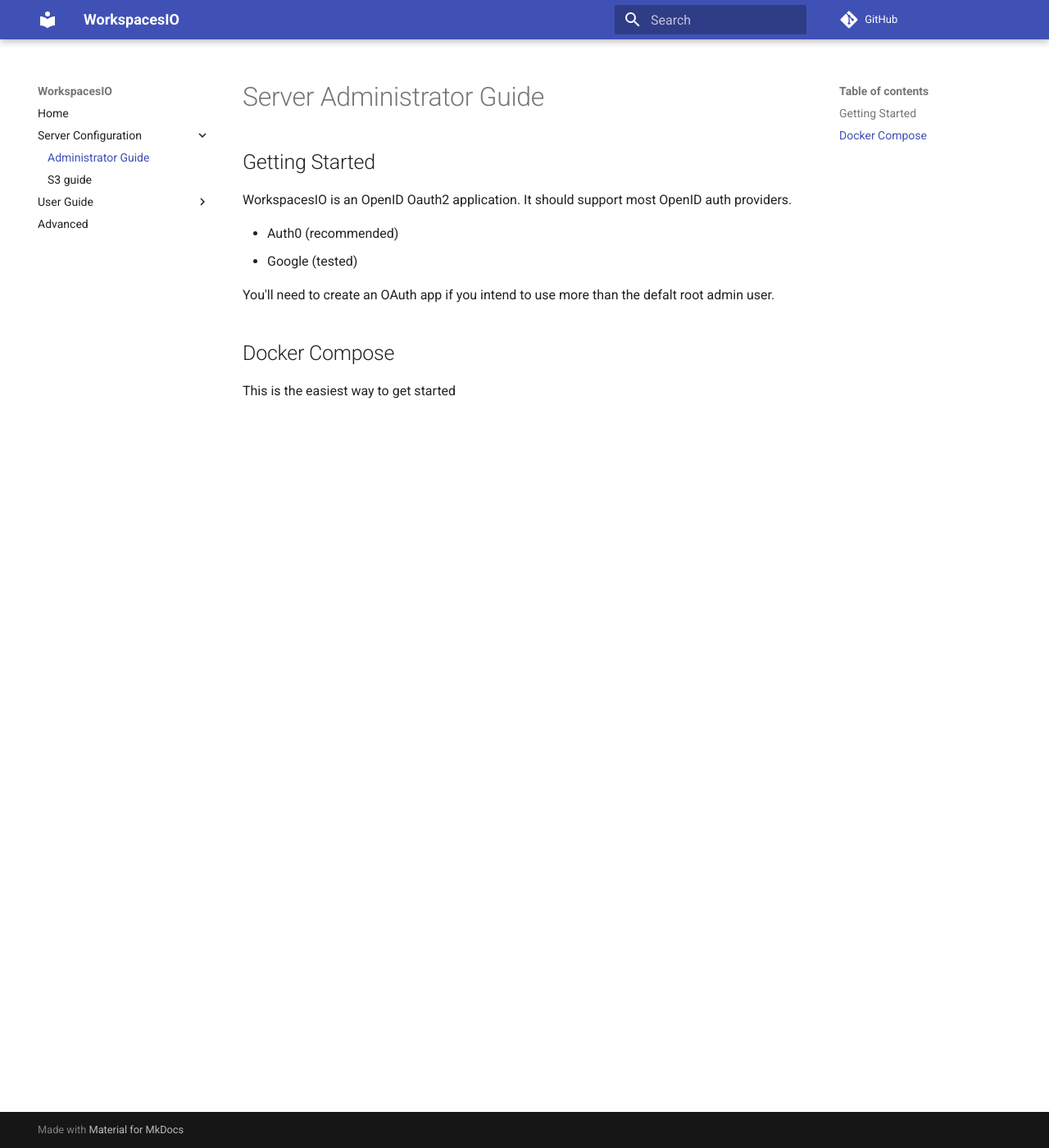
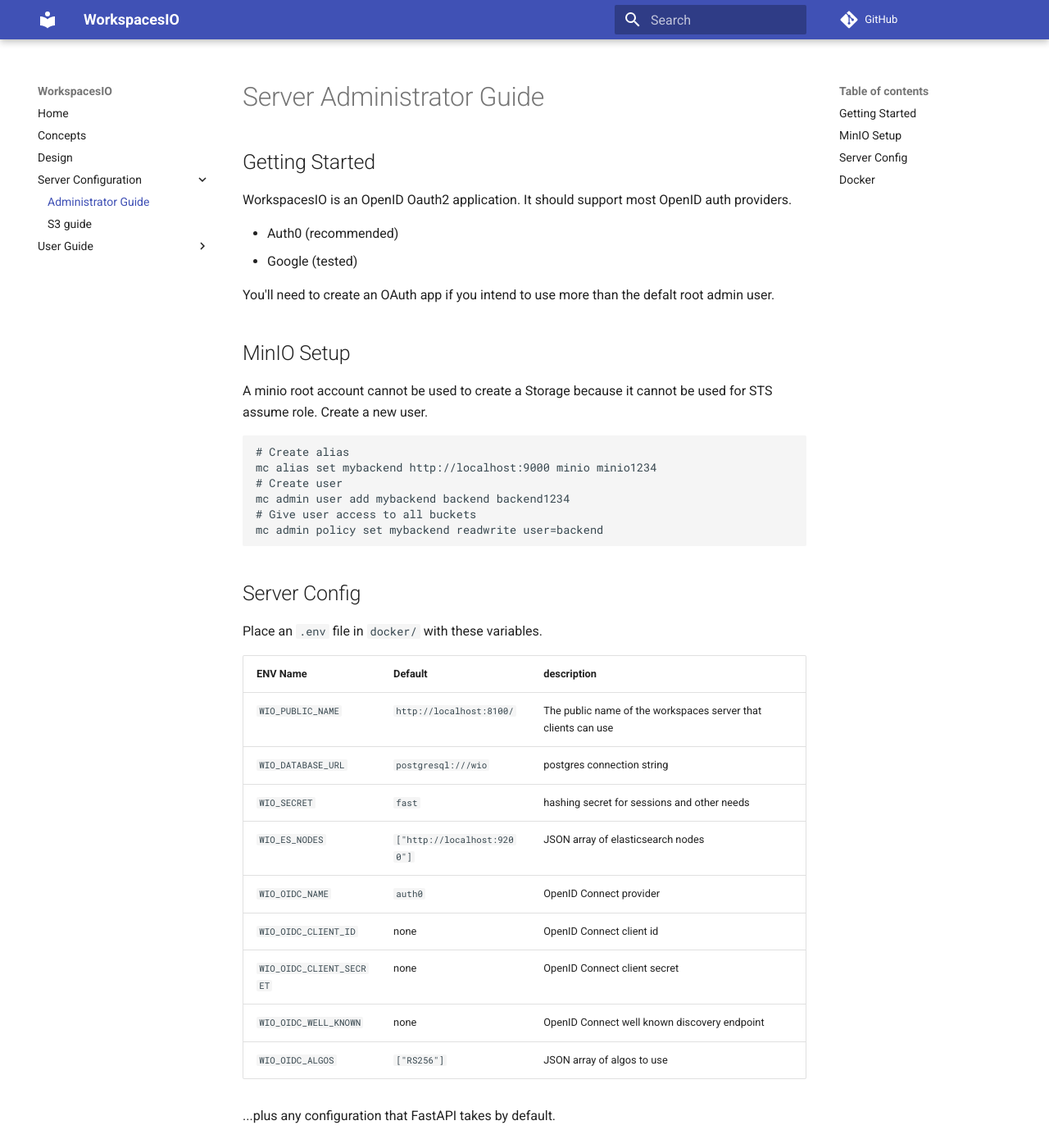
Before and after one commit to subdavis/workspaces-io, an MkDocs documentation site: the page built from docs/admin/administrator-guide.md, in a window 1280 px wide and 1400 px high. Shown: the whole window at 82% size. Built offline with MkDocs 1.6.1 and Material for MkDocs 9.7.7, drawn with Linux system fonts in a browser that asks for light colours; comment, search, counter and statistics services are not loaded; some of the changed text lies outside the part shown.

Commit message:
Docs2 (#14)
* Done

* What wrong?

````diff
--- a/docs/admin/administrator-guide.md
+++ b/docs/admin/administrator-guide.md
@@ -9,6 +9,50 @@
 
 You'll need to create an OAuth app if you intend to use more than the defalt root admin user.
 
-## Docker Compose
+## MinIO Setup
 
-This is the easiest way to get started
+A minio root account cannot be used to create a Storage because it cannot be used for STS assume role.  Create a new user.
+
+``` sh
+# Create alias
+mc alias set mybackend http://localhost:9000 minio minio1234
+# Create user
+mc admin user add mybackend backend backend1234
+# Give user access to all buckets
+mc admin policy set mybackend readwrite user=backend
+```
+
+## Server Config
+
+Place an `.env` file in `docker/` with these variables.
+
+| ENV Name | Default | description |
+|----------|---------|-------------|
+| `WIO_PUBLIC_NAME` | `http://localhost:8100/` | The public name of the workspaces server that clients can use
+| `WIO_DATABASE_URL` | `postgresql:///wio` | postgres connection string
+| `WIO_SECRET` | `fast` | hashing secret for sessions and other needs
+| `WIO_ES_NODES` | `["http://localhost:9200"]` | JSON array of elasticsearch nodes
+| `WIO_OIDC_NAME` | `auth0` | OpenID Connect provider
+| `WIO_OIDC_CLIENT_ID` | none | OpenID Connect client id
+| `WIO_OIDC_CLIENT_SECRET` | none | OpenID Connect client secret
+| `WIO_OIDC_WELL_KNOWN` | none | OpenID Connect well known discovery endpoint
+| `WIO_OIDC_ALGOS` | `["RS256"]` | JSON array of algos to use
+
+...plus any configuration that FastAPI takes by default.
+
+## Docker
+
+``` sh
+cd docker/
+docker-compose up -d
+```
+
+Initialize the stack by running through the commands in `initialize.sh` .
+
+# Debugging
+
+https://docs.python.org/3/using/cmdline.html#envvar-PYTHONPROFILEIMPORTTIME
+
+``` bash
+PYTHONPROFILEIMPORTTIME=1 wio
+```
--- a/mkdocs.yml
+++ b/mkdocs.yml
@@ -11,10 +11,10 @@
 
 nav:
   - Home: index.md
+  - Concepts: concepts.md
+  - Design: design.md
   - Server Configuration:
     - Administrator Guide: admin/administrator-guide.md
     - S3 guide: admin/s3.md
   - User Guide:
-    - Getting Started: user-guide.md
-    - Authentication: auth.md
-  - Advanced: design.md
+    - Getting Started: user-guide/getting-started.md
````
Also changed, not shown: README.md (+19 -103 lines), docs/auth.md (deleted, +0 -7 lines), docs/concepts.md (added, +50 -0 lines), docs/user-guide/getting-started.md (renamed from docs/user-guide.md).
